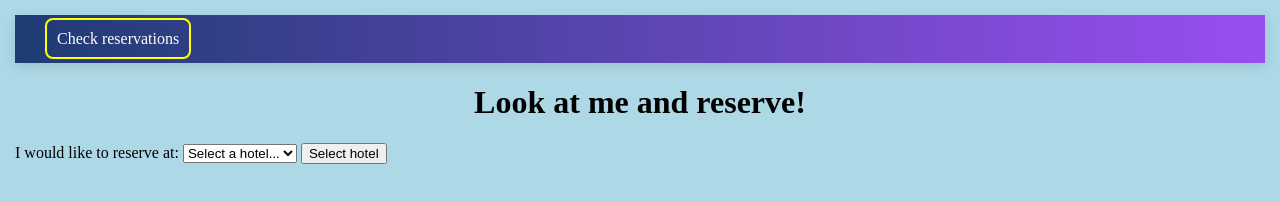
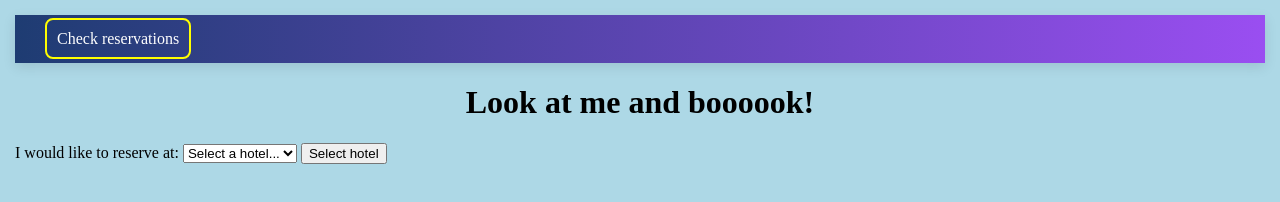
Before and after one commit to yaroslavdomb/DevOps_project3, a plain HTML site: page frontend-repo/HTML/index.html in a window 1280 px wide. Drawn offline with Linux system fonts and the light colour scheme; no server answers.

Commit message:
Test FE change

```diff
--- a/frontend-repo/HTML/index.html
+++ b/frontend-repo/HTML/index.html
@@ -13,7 +13,7 @@
         </header>
 
         <main>
-            <h1 class="txt-center">Look at me and reserve!</h1>
+            <h1 class="txt-center">Look at me and boooook!</h1>
 
             <div class="search-hotel-container">
                 <label for="search-hotel">I would like to reserve at: </label>
```
